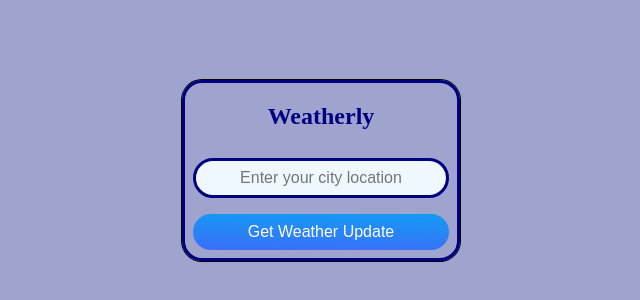
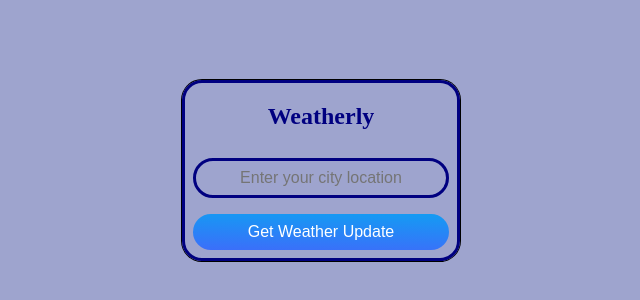
Before and after one commit to Abbas-Hussain-Muzammil/Weatherly-1.0, a plain HTML site: page index.html in a window 1280 px wide. Shown: the part 120-420 px from the top of the page, without its empty margins (319-959 px from the left). Drawn offline with Linux system fonts and the light colour scheme.

Commit message:
Update index.css

```diff
--- a/index.css
+++ b/index.css
@@ -48,7 +48,7 @@ input {
     text-align: center;
     font-family: sans-serif;
     font-size: 1rem;
-    background-color: aliceblue;
+    background-color: #9ea4ce;
 
 }
 
```
